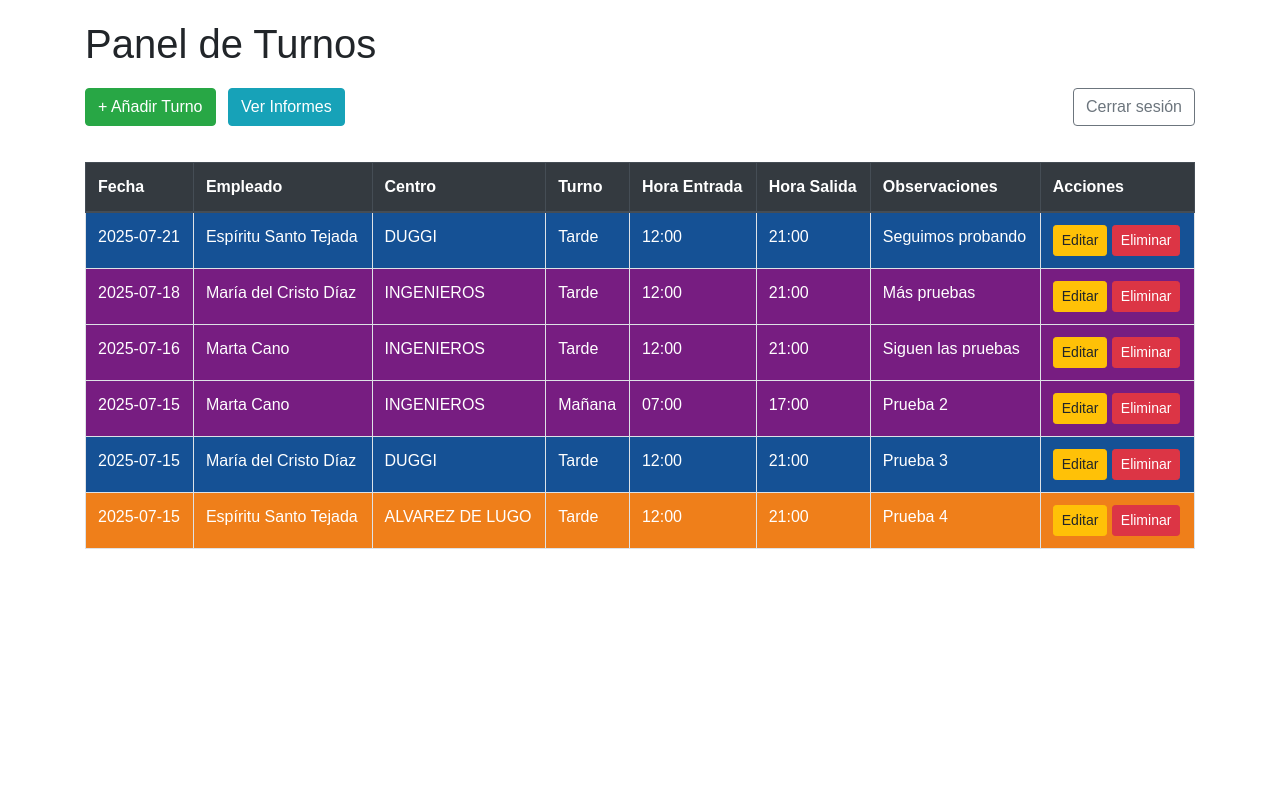
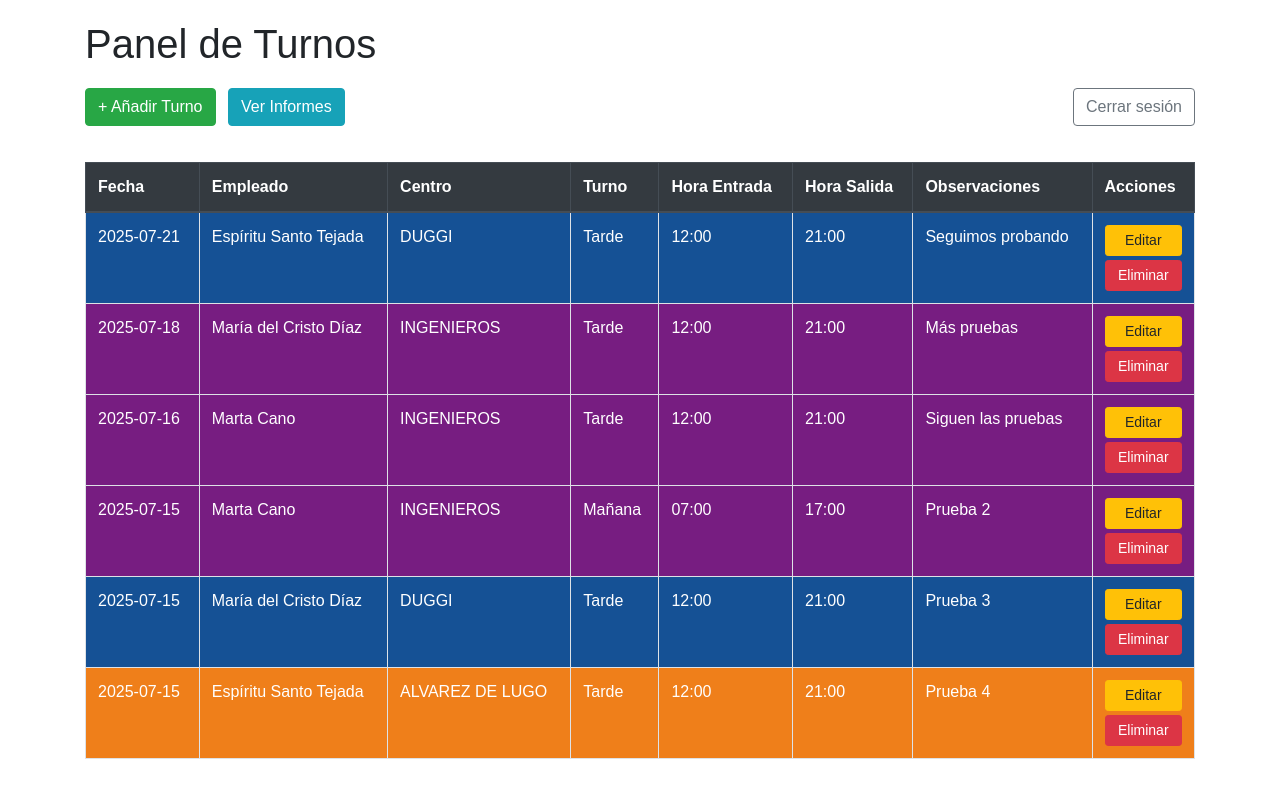
Before and after one commit to jesb1971/turnaadm, a Flask app: page /panel_turnos in a window 1280 px wide. Run offline with Flask 2, Linux system fonts and the light colour scheme; a user stored in the database is signed in; data comes from the database, SQL or seed files in the repository.

Commit message:
Corregida la disposición vertical de los botones Editar y Eliminar

```diff
--- a/templates/panel_turnos.html
+++ b/templates/panel_turnos.html
@@ -68,8 +68,10 @@
                     <td>{{ turno['hora_salida'] }}</td>
                     <td>{{ turno['observaciones'] }}</td>
                     <td>
-                        <a href="{{ url_for('editar_turno', id=turno['id']) }}" class="btn btn-warning btn-sm">Editar</a>
-                        <a href="{{ url_for('eliminar_turno', id=turno['id']) }}" class="btn btn-danger btn-sm">Eliminar</a>
+                        <div class="d-flex flex-column">
+                            <a href="{{ url_for('editar_turno', id=turno['id']) }}" class="btn btn-warning btn-sm mb-1">Editar</a>
+                            <a href="{{ url_for('eliminar_turno', id=turno['id']) }}" class="btn btn-danger btn-sm">Eliminar</a>
+                        </div>
                     </td>
                 </tr>
                 {% endfor %}
```
